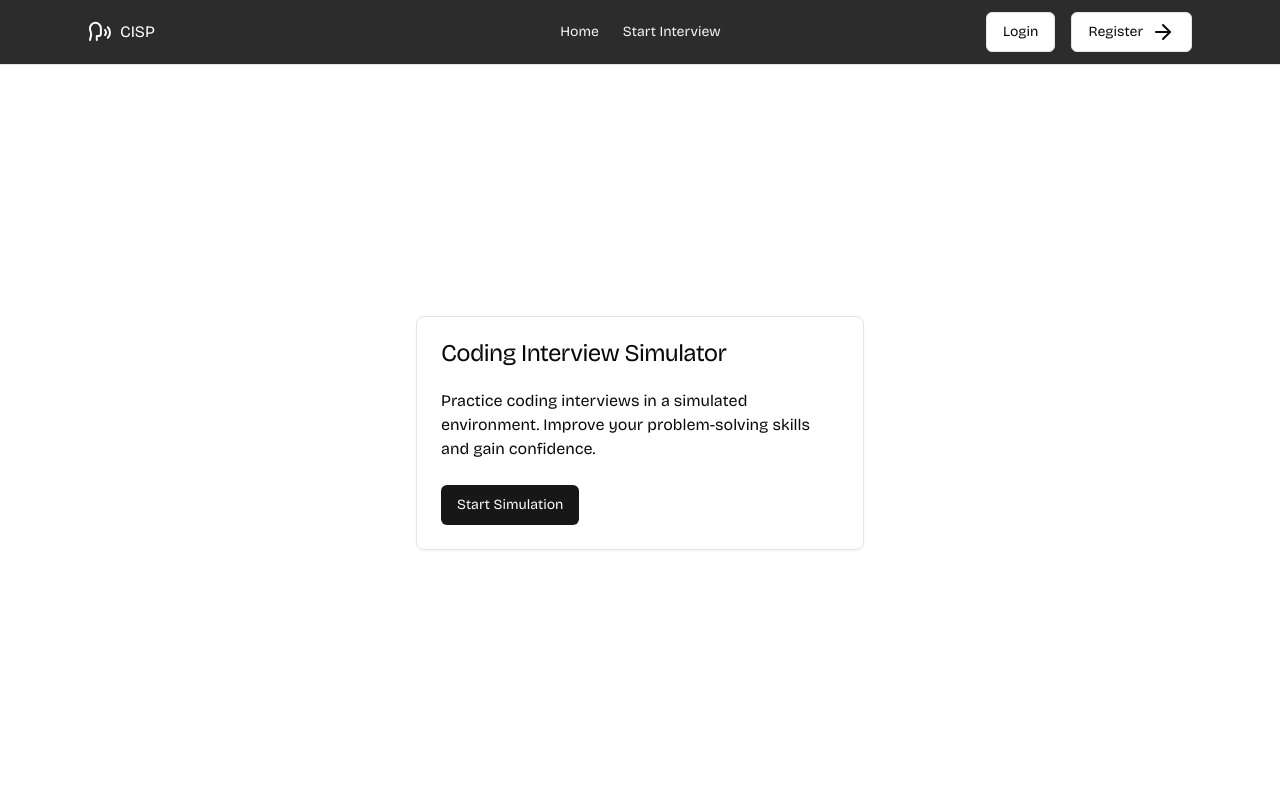
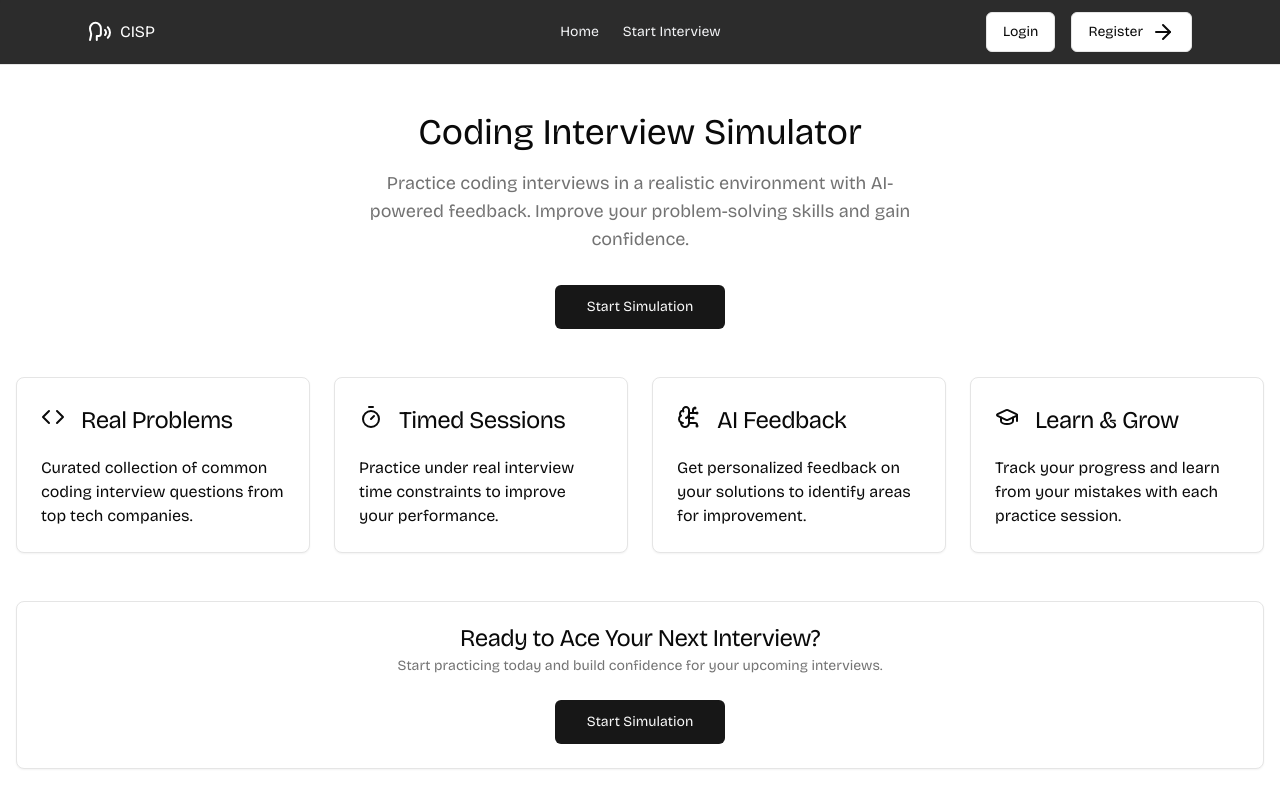
Before and after one commit to MananGandhi1810/coding-interview-simulation-platform, a React (Vite) app in the folder frontend/: page / in a window 1280 px wide. Shown: the top 808 px of the page. Built offline with nearby package versions, Linux system fonts and the light colour scheme; no server answers; what @uploadthing/react would draw is missing.

Commit message:
[frontend] Improve Home Page

```diff
--- a/frontend/src/pages/Home.jsx
+++ b/frontend/src/pages/Home.jsx
@@ -5,26 +5,103 @@ import {
     CardTitle,
     CardContent,
     CardFooter,
+    CardDescription,
 } from "@/components/ui/card";
 import { Button } from "@/components/ui/button";
-import { Link } from "react-router";
+import { Link } from "react-router-dom";
+import {
+    CodeIcon,
+    BrainCircuitIcon,
+    GraduationCapIcon,
+    TimerIcon,
+} from "lucide-react";
 
 function Home() {
     return (
-        <div className="min-h-full-w-nav flex items-center justify-center p-4">
-            <Card className="w-full max-w-md">
+        <div className="container mx-auto py-12 px-4">
+            <div className="text-center mb-12">
+                <h1 className="text-4xl font-bold mb-4">
+                    Coding Interview Simulator
+                </h1>
+                <p className="text-lg text-muted-foreground max-w-xl mx-auto mb-8">
+                    Practice coding interviews in a realistic environment with
+                    AI-powered feedback. Improve your problem-solving skills and
+                    gain confidence.
+                </p>
+                <Link to="/start-interview">
+                    <Button size="lg" className="px-8">
+                        Start Simulation
+                    </Button>
+                </Link>
+            </div>
+
+            <div className="grid grid-cols-1 md:grid-cols-2 lg:grid-cols-4 gap-6 mb-12">
+                <Card>
+                    <CardHeader className="flex flex-row items-center gap-4">
+                        <CodeIcon className="h-6 w-6" />
+                        <CardTitle>Real Problems</CardTitle>
+                    </CardHeader>
+                    <CardContent>
+                        <p>
+                            Curated collection of common coding interview
+                            questions from top tech companies.
+                        </p>
+                    </CardContent>
+                </Card>
+
+                <Card>
+                    <CardHeader className="flex flex-row items-center gap-4">
+                        <TimerIcon className="h-6 w-6" />
+                        <CardTitle>Timed Sessions</CardTitle>
+                    </CardHeader>
+                    <CardContent>
+                        <p>
+                            Practice under real interview time constraints to
+                            improve your performance.
+                        </p>
+                    </CardContent>
+                </Card>
+
+                <Card>
+                    <CardHeader className="flex flex-row items-center gap-4">
+                        <BrainCircuitIcon className="h-6 w-6" />
+                        <CardTitle>AI Feedback</CardTitle>
+                    </CardHeader>
+                    <CardContent>
+                        <p>
+                            Get personalized feedback on your solutions to
+                            identify areas for improvement.
+                        </p>
+                    </CardContent>
+                </Card>
+
+                <Card>
+                    <CardHeader className="flex flex-row items-center gap-4">
+                        <GraduationCapIcon className="h-6 w-6" />
+                        <CardTitle>Learn & Grow</CardTitle>
+                    </CardHeader>
+                    <CardContent>
+                        <p>
+                            Track your progress and learn from your mistakes
+                            with each practice session.
+                        </p>
+                    </CardContent>
+                </Card>
+            </div>
+
+            <Card className="text-center">
                 <CardHeader>
-                    <CardTitle>Coding Interview Simulator</CardTitle>
+                    <CardTitle>Ready to Ace Your Next Interview?</CardTitle>
+                    <CardDescription>
+                        Start practicing today and build confidence for your
+                        upcoming interviews.
+                    </CardDescription>
                 </CardHeader>
-                <CardContent>
-                    <p>
-                        Practice coding interviews in a simulated environment.
-                        Improve your problem-solving skills and gain confidence.
-                    </p>
-                </CardContent>
-                <CardFooter>
-                    <Link to="/start-interview" asChild>
-                        <Button>Start Simulation</Button>
+                <CardFooter className="flex justify-center">
+                    <Link to="/start-interview">
+                        <Button size="lg" className="px-8">
+                            Start Simulation
+                        </Button>
                     </Link>
                 </CardFooter>
             </Card>
```
